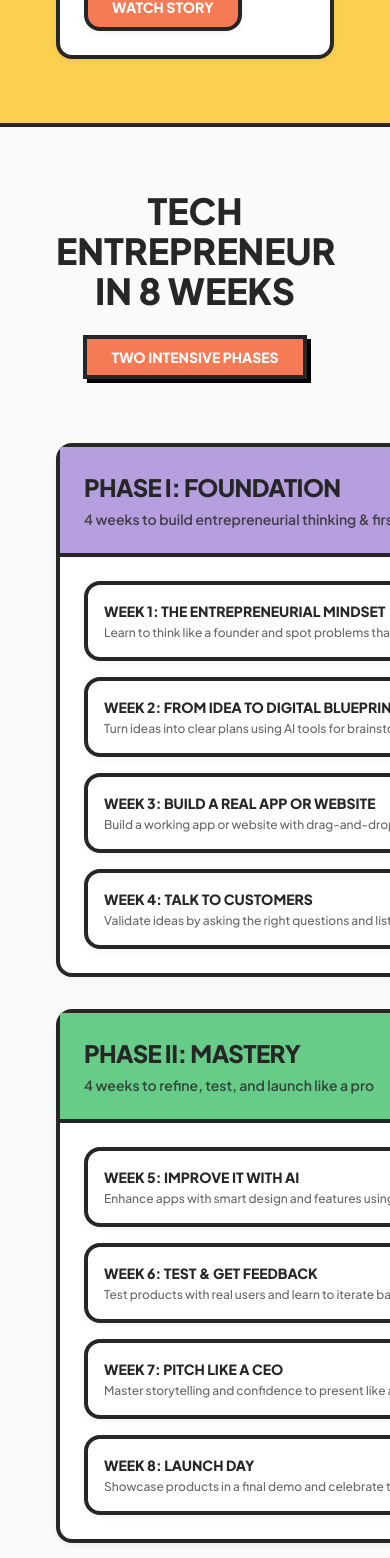
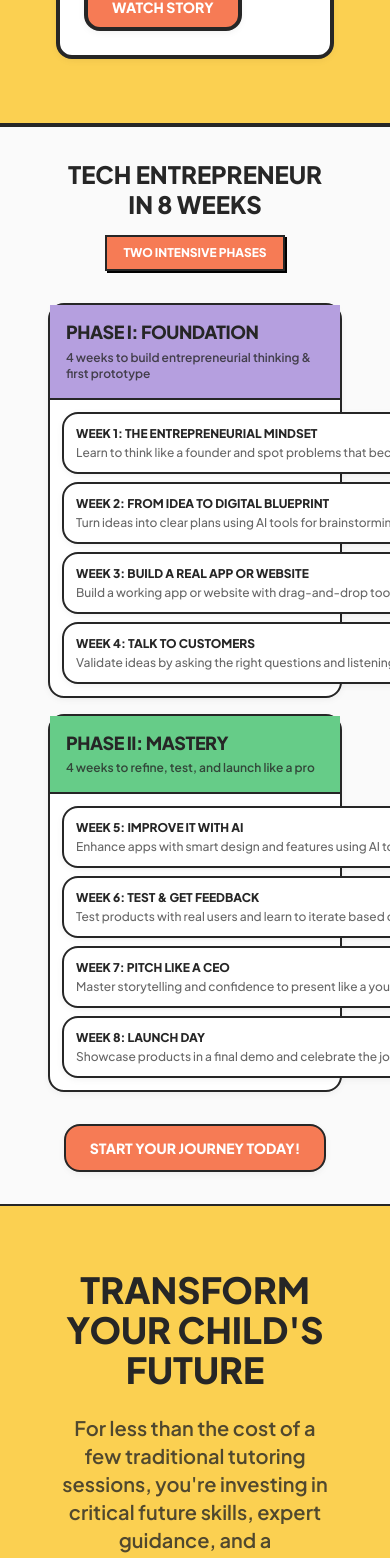
Before and after one commit to iezzat001/mentorna_new, a React (Vite) app: page / in a window 390 px wide. Shown: the part 2921-4479 px from the top of the page. Built offline with nearby package versions, Linux system fonts and the light colour scheme.

Commit message:
Refactor ProgramSection for mobile responsiveness
Adjusted the layout and styling of the ProgramSection to improve its appearance on smaller screens.

```diff
--- a/src/components/ProgramSection.tsx
+++ b/src/components/ProgramSection.tsx
@@ -1,3 +1,4 @@
+
 import React from 'react';
 import { Card, CardContent, CardHeader, CardTitle } from '@/components/ui/card';
 import { Button } from '@/components/ui/button';
@@ -63,26 +64,28 @@ const ProgramSection = () => {
 
   const PhaseCard = ({ weeks, phaseTitle, phaseSubtitle, phaseColor }) => (
     <Card className="
-      border-4
+      border-2 sm:border-4
       border-foreground
-      shadow-[8px_8px_0px_0px_rgba(0,0,0,1)]
+      shadow-[4px_4px_0px_0px_rgba(0,0,0,1)]
+      sm:shadow-[8px_8px_0px_0px_rgba(0,0,0,1)]
       bg-white
-      hover:shadow-[12px_12px_0px_0px_rgba(0,0,0,1)]
-      hover:scale-[1.02]
+      hover:shadow-[6px_6px_0px_0px_rgba(0,0,0,1)]
+      sm:hover:shadow-[12px_12px_0px_0px_rgba(0,0,0,1)]
+      hover:scale-[1.01] sm:hover:scale-[1.02]
       transition-all
       duration-200
     ">
-      <CardHeader className={`${phaseColor} border-b-4 border-foreground`}>
-        <CardTitle className="font-black text-2xl uppercase text-foreground">
+      <CardHeader className={`${phaseColor} border-b-2 sm:border-b-4 border-foreground p-4 sm:p-6`}>
+        <CardTitle className="font-black text-lg sm:text-xl lg:text-2xl uppercase text-foreground leading-tight">
           {phaseTitle}
         </CardTitle>
-        <p className="font-body text-sm font-semibold text-foreground/80">
+        <p className="font-body text-xs sm:text-sm font-semibold text-foreground/80 mt-1">
           {phaseSubtitle}
         </p>
       </CardHeader>
 
-      <CardContent className="p-6">
-        <div className="grid gap-4">
+      <CardContent className="p-3 sm:p-6">
+        <div className="grid gap-2 sm:gap-4">
           {weeks.map((week) => (
             <WeekDetailsDialog key={week.week} week={week}>
               <Button
@@ -91,8 +94,8 @@ const ProgramSection = () => {
                   w-full
                   justify-between
                   h-auto
-                  p-4
-                  border-4
+                  p-3 sm:p-4
+                  border-2 sm:border-4
                   border-foreground
                   shadow-[2px_2px_0px_0px_rgba(0,0,0,1)]
                   hover:translate-x-1
@@ -103,15 +106,15 @@ const ProgramSection = () => {
                   hover:bg-accent-yellow/20
                 "
               >
-                <div className="text-left">
-                  <div className="font-black text-sm uppercase mb-1">
+                <div className="text-left flex-1">
+                  <div className="font-black text-xs sm:text-sm uppercase mb-1 leading-tight">
                     WEEK {week.week}: {week.title}
                   </div>
-                  <div className="font-body text-xs text-foreground/70">
+                  <div className="font-body text-xs text-foreground/70 leading-tight">
                     {week.description}
                   </div>
                 </div>
-                <ArrowRight className="h-5 w-5 ml-2 flex-shrink-0" />
+                <ArrowRight className="h-4 w-4 sm:h-5 sm:w-5 ml-2 flex-shrink-0" />
               </Button>
             </WeekDetailsDialog>
           ))}
@@ -121,17 +124,19 @@ const ProgramSection = () => {
   );
 
   return (
-    <section className="bg-background border-b-4 border-foreground py-16 px-6">
+    <section className="bg-background border-b-2 sm:border-b-4 border-foreground py-8 sm:py-12 lg:py-16 px-4 sm:px-6">
       <div className="container mx-auto max-w-6xl">
         {/* Section Header */}
-        <div className="text-center mb-16">
+        <div className="text-center mb-8 sm:mb-12 lg:mb-16">
           <h2 className="
             font-heading
-            text-4xl md:text-5xl lg:text-6xl
+            text-2xl sm:text-3xl md:text-4xl lg:text-5xl xl:text-6xl
             font-black
             uppercase
             text-foreground
-            mb-6
+            mb-4 sm:mb-6
+            leading-tight
+            px-2
           ">
             TECH ENTREPRENEUR IN 8 WEEKS
           </h2>
@@ -140,20 +145,21 @@ const ProgramSection = () => {
             text-primary-foreground
             font-black
             uppercase
-            px-6
+            px-4 sm:px-6
             py-2
-            text-sm
-            border-4
+            text-xs sm:text-sm
+            border-2 sm:border-4
             border-foreground
             inline-block
-            shadow-[4px_4px_0px_0px_rgba(0,0,0,1)]
+            shadow-[2px_2px_0px_0px_rgba(0,0,0,1)]
+            sm:shadow-[4px_4px_0px_0px_rgba(0,0,0,1)]
           ">
             TWO INTENSIVE PHASES
           </div>
         </div>
 
         {/* Two Phase Grid */}
-        <div className="grid lg:grid-cols-2 gap-8">
+        <div className="grid grid-cols-1 lg:grid-cols-2 gap-4 sm:gap-6 lg:gap-8">
           <PhaseCard
             weeks={phaseOneWeeks}
             phaseTitle="PHASE I: FOUNDATION"
@@ -170,23 +176,25 @@ const ProgramSection = () => {
         </div>
 
         {/* Call to Action */}
-        <div className="text-center mt-12">
+        <div className="text-center mt-8 sm:mt-12 px-4">
           <WaitingListDialog>
             <Button className="
               bg-primary
               hover:bg-primary-hover
-              border-4
+              border-2 sm:border-4
               border-foreground
-              shadow-[6px_6px_0px_0px_rgba(0,0,0,1)]
+              shadow-[4px_4px_0px_0px_rgba(0,0,0,1)]
+              sm:shadow-[6px_6px_0px_0px_rgba(0,0,0,1)]
               font-black
-              text-lg
-              px-8
-              py-4
+              text-sm sm:text-base lg:text-lg
+              px-6 sm:px-8
+              py-3 sm:py-4
               uppercase
               hover:translate-x-1
               hover:translate-y-1
               hover:shadow-none
               transition-all
+              w-full sm:w-auto
             ">
               START YOUR JOURNEY TODAY!
             </Button>
```
